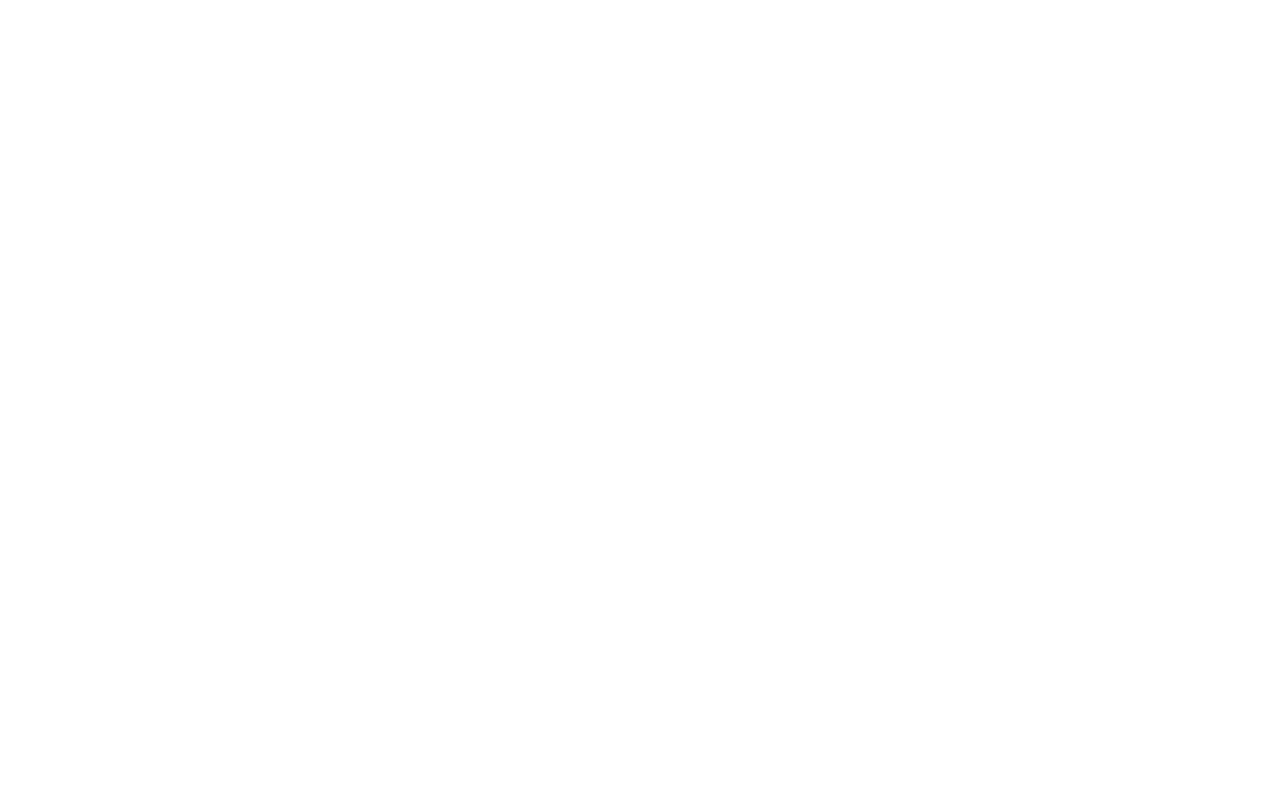
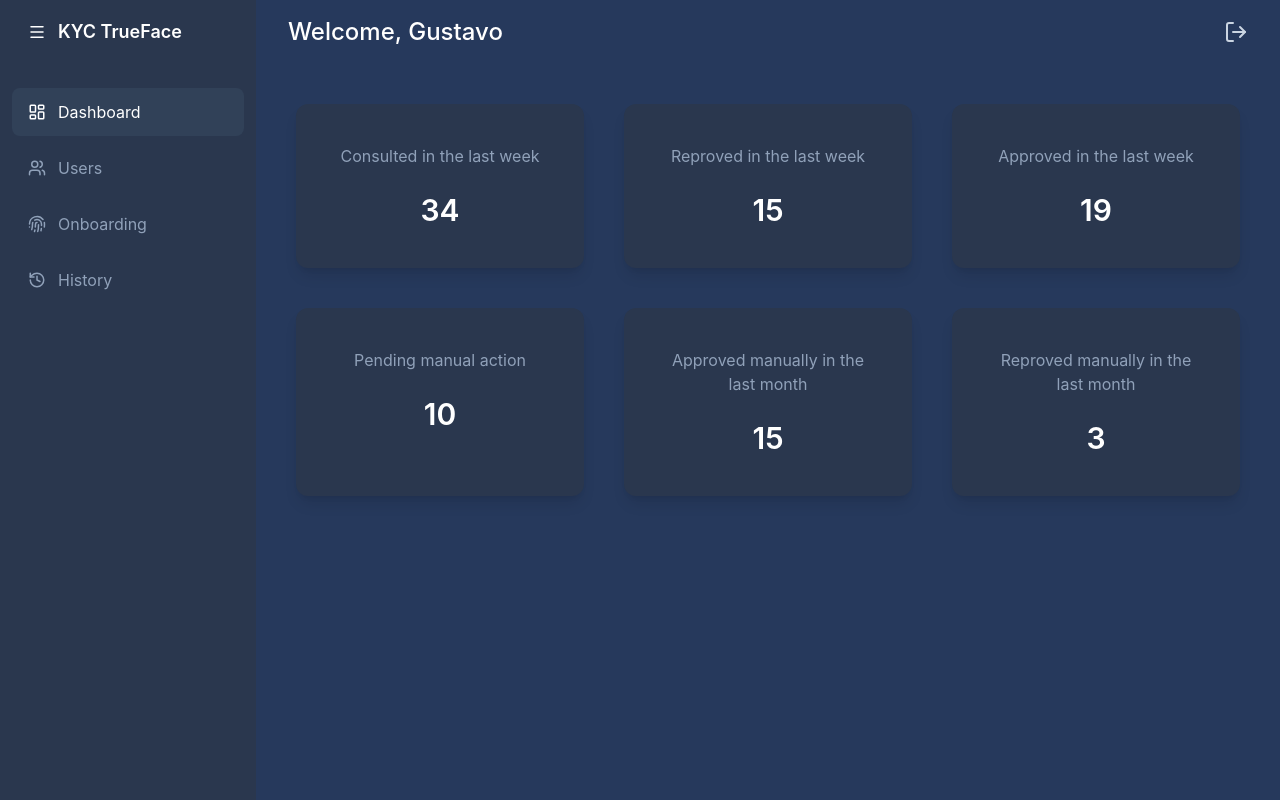
Before and after one commit to gustaeps2004/kyc-trueface, a React (Vite) app in the folder KYC.TrueFace.Web/KYC.TrueFace.WebPartner/: page /home in a window 1280 px wide. Before the commit this address had no page. Built offline with nearby package versions, Linux system fonts and the light colour scheme.

Commit message:
feat: adding sidebar and home pages

```diff
--- a/KYC.TrueFace.Web/KYC.TrueFace.WebPartner/package.json
+++ b/KYC.TrueFace.Web/KYC.TrueFace.WebPartner/package.json
@@ -10,6 +10,7 @@
   },
   "dependencies": {
     "@tailwindcss/vite": "^4.2.1",
+    "lucide-react": "^0.575.0",
     "react": "^19.2.0",
     "react-dom": "^19.2.0",
     "react-router-dom": "^7.13.1",
--- a/KYC.TrueFace.Web/KYC.TrueFace.WebPartner/src/App.jsx
+++ b/KYC.TrueFace.Web/KYC.TrueFace.WebPartner/src/App.jsx
@@ -1,11 +1,15 @@
 import { Routes, Route, Navigate  } from "react-router-dom";
-import { Login } from "./pages/login/Login"
+import { Login } from "./pages/login/Login";
+import { Dashboard } from "./pages/home/Dashboard";
+import { User } from "./pages/users/User";
 
 export default function App() {
   return (
     <Routes>
       <Route path="/" element={<Navigate to="/login" />} />
       <Route path="/login" element={<Login />} />
+      <Route path="/home" element={<Dashboard />} />
+      <Route path="/users" element={<User />} />
     </Routes>
   )
 }
--- a/KYC.TrueFace.Web/KYC.TrueFace.WebPartner/src/components/Input.jsx
+++ b/KYC.TrueFace.Web/KYC.TrueFace.WebPartner/src/components/Input.jsx
@@ -32,7 +32,7 @@
           peer-placeholder-shown:top-3.5
           peer-placeholder-shown:text-base
           peer-placeholder-shown:text-title
-          peer-focus:top-1
+          peer-focus:top-0
           peer-focus:text-sm
         "
       >
--- a/KYC.TrueFace.Web/KYC.TrueFace.WebPartner/src/components/Login/FormLogin.jsx
+++ b/KYC.TrueFace.Web/KYC.TrueFace.WebPartner/src/components/Login/FormLogin.jsx
@@ -6,7 +6,7 @@
       <form className="space-y-4">
 
         <Input type="email">
-            E-mail
+          E-mail
         </Input>
         <Input type="password">
           Password
@@ -21,7 +21,7 @@
           px-4
           w-full
           cursor-pointer
-          hover:bg-btn-login-100
+          hover:bg-transparent
           transition-colors duration-200
         ">Login</button>
       </form>
--- /dev/null
+++ b/KYC.TrueFace.Web/KYC.TrueFace.WebPartner/src/components/base/Sidebar.jsx
@@ -0,0 +1,59 @@
+import { NavLink } from "react-router-dom";
+import {
+  LayoutDashboard,
+  Users,
+  Fingerprint,
+  History,
+  Menu } from "lucide-react";
+
+export default function Sidebar() {
+  const menuItems = [
+    { label: "Dashboard", icon: <LayoutDashboard size={18} />, to: "/home" },
+    { label: "Users", icon: <Users size={18} />, to: "/users" },
+    { label: "Onboarding", icon: <Fingerprint size={18} />, to: "/onboarding" },
+    { label: "History", icon: <History size={18} />, to: "/history" },
+  ];
+
+  return (
+    <aside className="
+      w-64
+      bg-secondary
+      text-white
+      flex
+      flex-col"
+    >
+      <div className="
+        h-16
+        flex
+        items-center
+        px-6
+        text-lg
+        font-semibold
+        border-slate-700"
+      >
+        <Menu size={18} className="mr-3 ml-1"/> KYC TrueFace
+      </div>
+
+       <nav className="flex-1 px-3 py-6 space-y-2">
+        {menuItems.map((item) => (
+          <NavLink
+            key={item.label}
+            to={item.to}
+            end={item.to === "/"}
+            className={({ isActive }) =>
+              `flex items-center gap-3 px-4 py-3 rounded-lg transition-all
+              ${
+                isActive
+                  ? "bg-slate-700 text-title"
+                  : "text-slate-400 hover:bg-slate-700 hover:text-title"
+              }`
+            }
+          >
+            {item.icon}
+            <span>{item.label}</span>
+          </NavLink>
+        ))}
+      </nav>
+    </aside>
+  );
+}
--- /dev/null
+++ b/KYC.TrueFace.Web/KYC.TrueFace.WebPartner/src/components/dashboard/Layout.jsx
@@ -0,0 +1,18 @@
+import Sidebar from "../base/Sidebar";
+import Topbar from "./Topbar";
+
+export default function Layout({ children }) {
+  return (
+    <div className="h-screen flex bg-slate-100">
+      <Sidebar />
+
+      <div className="flex-1 flex flex-col">
+        <Topbar />
+
+        <main className="flex-1 p-10 bg-primary">
+          {children}
+        </main>
+      </div>
+    </div>
+  );
+}
--- /dev/null
+++ b/KYC.TrueFace.Web/KYC.TrueFace.WebPartner/src/components/dashboard/Topbar.jsx
@@ -0,0 +1,23 @@
+import { LogOut } from "lucide-react";
+
+export default function Topbar() {
+  return (
+    <div className="
+      h-16
+      bg-primary
+      border-slate-600
+      flex
+      items-center
+      justify-between
+      px-8"
+    >
+      <h1 className="text-2xl text-white font-medium">
+        Welcome, Gustavo
+      </h1>
+
+      <button className="text-slate-300 hover:text-white transition">
+        <LogOut />
+      </button>
+    </div>
+  );
+}
--- a/KYC.TrueFace.Web/KYC.TrueFace.WebPartner/src/index.css
+++ b/KYC.TrueFace.Web/KYC.TrueFace.WebPartner/src/index.css
@@ -2,7 +2,8 @@
 
 @theme {
   --color-primary: #26395C;
+  --color-secondary: #2A374E;
   --color-title: #FFFFFF;
   --color-btn-login: #4ADE80;
-  --color-btn-login-100: #D9D9D9
+  --color-transparent: #D9D9D9;
 }
--- /dev/null
+++ b/KYC.TrueFace.Web/KYC.TrueFace.WebPartner/src/pages/home/Dashboard.jsx
@@ -0,0 +1,34 @@
+import Layout from "../../components/dashboard/Layout";
+
+export function Dashboard() {
+  const cards = [
+    { title: "Consulted in the last week", value: 34 },
+    { title: "Reproved in the last week", value: 15 },
+    { title: "Approved in the last week", value: 19 },
+    { title: "Pending manual action", value: 10 },
+    { title: "Approved manually in the last month", value: 15 },
+    { title: "Reproved manually in the last month", value: 3 },
+  ];
+
+  return (
+    <Layout>
+      <div className="grid grid-cols-3 gap-10">
+        {cards.map((card, index) => (
+          <div
+            key={index}
+            className="
+              bg-secondary
+              text-white
+              p-10
+              rounded-xl
+              text-center
+              shadow-lg"
+          >
+            <p className="text-slate-400 mb-6">{card.title}</p>
+            <h2 className="text-3xl font-semibold">{card.value}</h2>
+          </div>
+        ))}
+      </div>
+    </Layout>
+  );
+}
--- a/KYC.TrueFace.Web/KYC.TrueFace.WebPartner/src/pages/login/Login.jsx
+++ b/KYC.TrueFace.Web/KYC.TrueFace.WebPartner/src/pages/login/Login.jsx
@@ -5,7 +5,7 @@
   return(
     <div className="
       min-h-screen
-      bg-btn-login-100
+      bg-primary
       flex
       items-center
       justify-center
--- /dev/null
+++ b/KYC.TrueFace.Web/KYC.TrueFace.WebPartner/src/pages/users/User.jsx
@@ -0,0 +1,7 @@
+export function User() {
+  return(
+    <main className="flex-1 p-10 bg-primary">
+      <h1>USER</h1>
+    </main>
+  )
+}
```
Also changed, not shown: 2 other files (tests, documents, lock files or other folders).
